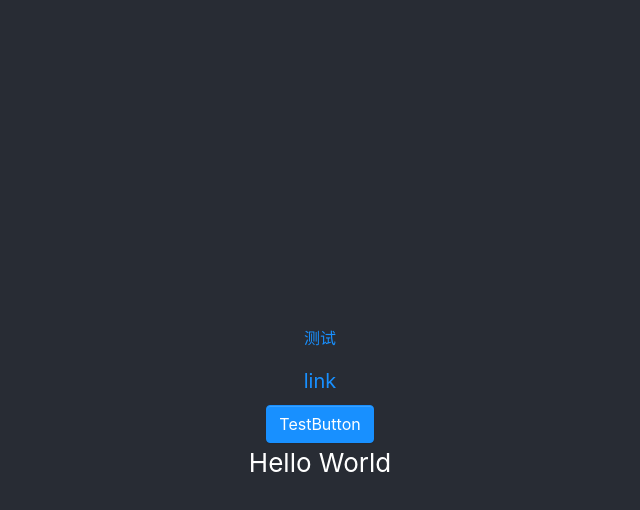
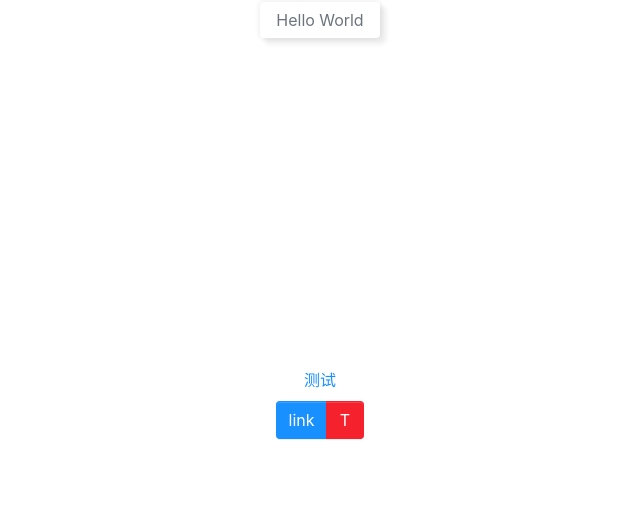
Before and after one commit to YeeZC/sabre-ui, a React (Create React App) app: page / in a window 1280 px wide. Shown: the top 510 px of the page, without its empty margins (320-960 px from the left). Built offline with nearby package versions, Linux system fonts and the light colour scheme.

Commit message:
Message Stylesheet

```diff
--- a/src/App.css
+++ b/src/App.css
@@ -14,7 +14,6 @@
 }
 
 .App-header {
-  background-color: #282c34;
   min-height: 100vh;
   display: flex;
   flex-direction: column;
--- a/src/App.tsx
+++ b/src/App.tsx
@@ -1,18 +1,20 @@
-import React, {useRef} from 'react';
+import React from 'react';
 import './App.css';
 import Message from './components/Message';
-import Button from './components/Button';
+import Button, {Group} from "./components/Button";
 import Link from './components/Link';
 function App() {
   return (
     <div className="App">
       <header className="App-header">
         <Link to="https://baidu.com">测试</Link>
-        <Button type='link' size="large">link</Button>
-        <Button type='primary' onClick={() => {
+          <Group>
+        <Button type='primary' formType={"submit"}>link</Button>
+        <Button danger onClick={() => {
             console.log('hello')
-        }}>TestButton</Button>
-        <Message text="Hello World" type="primary"/>
+        }}>T</Button>
+          </Group>
+        <Message text="Hello World" type="info"/>
 
       </header>
     </div>
--- a/src/components/Button/_style.scss
+++ b/src/components/Button/_style.scss
@@ -11,11 +11,11 @@
   vertical-align: middle;
   background-image: none;
   border: $btn-border-width solid transparent;
-  @include button-size( $btn-padding-y,  $btn-padding-x,  $btn-font-size,  $border-radius);
+  @include button-size($btn-min-height, $btn-padding-y,  $btn-padding-x,  $btn-font-size,  $border-radius);
   box-shadow: $btn-box-shadow;
   cursor: pointer;
   transition: $btn-transition;
-  &.disabled,
+  &.btn-disabled,
   &[disabled] {
     cursor: not-allowed;
     opacity: $btn-disabled-opacity;
@@ -24,29 +24,73 @@
       pointer-events: none;
     }
   }
+  &.btn-danger {
+    @include button-style($danger, $danger, $white);
+    &.btn-dashed {
+      @include btn-dashed($danger);
+    }
+  }
+
 }
 
 .btn-size-large {
-  @include button-size($btn-padding-y-lg, $btn-padding-x-lg, $btn-font-size-lg, $btn-border-radius-lg);
+  @include button-size($btn-min-height-lg, $btn-padding-y-lg, $btn-padding-x-lg, $btn-font-size-lg, $btn-border-radius-lg);
+  @include btn-gp-style($btn-border-radius-lg);
+  &.btn-circle {
+    @include btn-circle($btn-min-height-lg)
+  }
 }
 .btn-size-small {
-  @include button-size($btn-padding-y-sm, $btn-padding-x-sm, $btn-font-size-sm, $btn-border-radius-sm);
+  @include button-size($btn-min-height-sm, $btn-padding-y-sm, $btn-padding-x-sm, $btn-font-size-sm, $btn-border-radius-sm);
+  @include btn-gp-style($btn-border-radius-sm);
+  &.btn-circle {
+    @include btn-circle($btn-min-height-sm)
+  }
 }
 .btn-size-default {
-  @include button-size($btn-padding-y, $btn-padding-x, $btn-font-size, $btn-border-radius);
+  @include button-size($btn-min-height, $btn-padding-y, $btn-padding-x, $btn-font-size, $btn-border-radius);
+  @include btn-gp-style($btn-border-radius);
+  &.btn-circle {
+    @include btn-circle($btn-min-height)
+  }
 }
 .btn-default {
-  @include button-style($white, $gray-4, $body-color, $white, $primary, $primary)
+  @include button-style($white, $body-color, $body-color, $white, $primary, $primary);
+  &.btn-dashed {
+    @include btn-dashed($body-color);
+  }
 }
 
 .btn-primary {
-  @include button-style($primary, $primary, $white)
+  @include button-style($primary, $primary, $white);
+  &.btn-dashed {
+    @include btn-dashed($primary);
+  }
 }
+
 .btn-danger {
-  @include button-style($danger, $danger, $white)
+  @include button-style($danger, $danger, $white);
+  &.btn-dashed {
+    @include btn-dashed($danger);
+  }
+}
+
+.btn-warn {
+  @include button-style($warn, $warn, $white);
+  &.btn-dashed {
+    @include btn-dashed($warn);
+  }
+}
+
+.btn-success {
+  @include button-style($success, $success, $white);
+  &.btn-dashed {
+    @include btn-dashed($success);
+  }
 }
 
 .btn-link {
+  background: none;
   font-weight: $font-weight-normal;
   color: $btn-link-color;
   text-decoration: $link-decoration;
@@ -61,8 +105,17 @@
     box-shadow: none;
   }
   &:disabled,
-  &.disabled {
+  &.btn-disabled {
     color: $btn-link-disabled-color;
     pointer-events: none;
   }
+  &.btn-gp-last {
+
+  }
+  &.btn-gp-first {
+
+  }
+  &.btn-gp-mid {
+
+  }
 }
--- a/src/components/Button/index.tsx
+++ b/src/components/Button/index.tsx
@@ -1,30 +1,45 @@
-import React from 'react';
-import {ButtonType, SizeType} from '../../data';
-import classnames from 'classnames';
+
+import React, {ReactElement} from "react";
+import classnames from "classnames";
 
 export declare interface ButtonProps {
     type?: ButtonType;
     danger?: boolean;
     className?: string;
+    formType?: 'submit' | 'reset' | 'button';
     size?: SizeType;
+    shape?: ButtonShape;
     disabled?: boolean;
-    icon?: React.ReactNode,
+    icon?: React.ReactNode;
+    dashed?: boolean;
     onClick?: () => void;
 }
 
+type ButtonShape = 'circle' | 'square'
+
+
 const Button: React.FC<ButtonProps> = (props) => {
-    const {type, icon, className, danger, size, disabled, children, ...restProps} = props;
+    const {type, icon, className, danger, formType, dashed, size, shape, disabled, children, onClick, ...restProps} = props;
     const classes = classnames('btn', className, {
         [`btn-${type}`]: type,
         [`btn-size-${size}`]: size,
+        [`btn-${shape}`]: shape,
         'btn-danger': danger,
-        'btn-disabled': disabled
+        'btn-disabled': disabled,
+        'btn-dashed': dashed
     })
-    if (type === 'link') {
-        return (<a className={classes} href='#' {...restProps}>{icon ? <span>{icon}&nbsp;</span> : <span/>}{children}</a>)
+    switch (formType) {
+        case "reset":
+        case "submit":
+            return (<button type={formType} className={classes} disabled={disabled} {...restProps}>
+                {icon ? <span>{icon}&nbsp;</span> :
+                    <span/>}{children}</button> )
+        default: {
+            const onClickFunc = disabled ? () => {} : onClick;
+            return (<span className={classes} onClick={onClickFunc} {...restProps}>{icon ? <span>{icon}&nbsp;</span> :
+                <span/>}{children}</span>)
+        }
     }
-    return (<button className={classes} {...restProps} disabled={disabled}>{icon ? <span>{icon}&nbsp;</span> :
-        <span/>}{children}</button>)
 }
 
 Button.defaultProps = {
@@ -32,8 +47,32 @@ Button.defaultProps = {
     type: 'default',
     disabled: false,
     size: 'default',
+    shape: 'square',
+    formType: 'button',
     onClick: () => {
     }
 }
 
+const BtnGroup: React.FC<{}> = ({children, ...rest}) => {
+
+    const nodes = React.Children.toArray(children).filter(child => {
+        return child as ReactElement;
+    });
+
+    const length = nodes.length;
+    return (<span className={'btn-gp'}>{nodes.map((child, idx) => {
+        const element = child as ReactElement;
+        const {className} = element.props;
+        return React.cloneElement(element, {
+            className: classnames(className, {
+                'btn-gp-first': idx === 0,
+                'btn-gp-last': idx === length-1,
+                'btn-gp-mid': idx >0 && idx < length - 1
+            })
+        })
+    })}</span>)
+}
+
+export const Group = BtnGroup;
+
 export default Button;
--- a/src/components/Message/_style.scss
+++ b/src/components/Message/_style.scss
@@ -1 +1,27 @@
-@import '../../styles/variables'
+.msg {
+  display: inline-block;
+  font-weight: $btn-font-weight;
+  line-height: $btn-line-height;
+  color: $body-color;
+  white-space: nowrap;
+  vertical-align: middle;
+  background-image: none;
+  font-size: $font-size-base;
+  ox-sizing: border-box;
+  margin: 0;
+  padding: 0;
+  font-variant: tabular-nums;
+  list-style: none;
+  position: fixed;
+  top: 8px;
+  left: 0;
+  z-index: 1010;
+  width: 100%;
+  pointer-events: none;
+}
+
+.msg-content {
+  box-shadow: 5px 5px 5px 1px rgba($black, .075), 0 0 5px 1px rgba($black, .075);
+  padding: .5rem 1rem;
+  border-radius: $btn-border-radius;
+}
--- a/src/components/Message/index.tsx
+++ b/src/components/Message/index.tsx
@@ -1,31 +1,30 @@
 import React from 'react';
-import { StatusType } from '../../data';
 import classnames from 'classnames';
 
 export declare interface MessageProps {
     type?: StatusType;
     className?: string;
     text: React.ReactNode;
-    danger?: boolean;
 }
 
 const Message: React.FC<MessageProps> = (props) => {
-    const {type, className, text, danger} = props;
+    const {type, className, text} = props;
     const classes = classnames('msg', className, {
-        [`msg-${type}`]: type && !danger,
-        'msg-danger': danger
+        [`msg-${type}`]: type,
     })
 
 return (
 <div className={classes}>
+    <span className="msg-content">
     {text}
     {props.children}
+    </span>
     </div>
     )
 }
 
 Message.defaultProps = {
-    danger: false
+    type: "info"
 }
 
 export default Message;
--- a/src/data.d.ts
+++ b/src/data.d.ts
@@ -1,5 +1,4 @@
-import { type } from "os";
 
-type StatusType = 'info' | 'primary' | 'success' | 'warn';
-type ButtonType = 'default' | 'primary' | 'success' | 'warn' | 'dash' | 'link';
+type StatusType = 'info' | 'success' | 'warn' | 'error';
+type ButtonType = 'default' | 'primary' | 'success' | 'warn' | 'link';
 type SizeType = 'default' | 'small' | 'large';
--- a/src/styles/_mixin.scss
+++ b/src/styles/_mixin.scss
@@ -1,7 +1,62 @@
-@mixin button-size($padding-y, $padding-x, $font-size, $border-raduis) {
+@mixin button-size($min-size, $padding-y, $padding-x, $font-size, $border-radius) {
   padding: $padding-y $padding-x;
   font-size: $font-size;
-  border-radius: $border-raduis;
+  border-radius: $border-radius;
+  min-height: $min-size;
+  min-width: $min-size;
+}
+
+@mixin btn-circle($min-size) {
+  border-radius: $min-size / 2
+}
+
+@mixin btn-gp-style($border-radius) {
+  &.btn-gp-last {
+    border-left: none;
+    border-radius: 0 $border-radius $border-radius 0;
+    &.btn-dashed {
+      border-left: none;
+    }
+  }
+  &.btn-gp-first {
+    border-right: none;
+    border-radius: $border-radius 0 0 $border-radius;
+    &.btn-dashed {
+      border-right: $btn-border-width dashed;
+    }
+  }
+  &.btn-gp-mid {
+    border-left: none;
+    border-right: none;
+    border-radius: 0;
+    &.btn-dashed {
+      border-right: $btn-border-width dashed;
+    }
+  }
+}
+
+@mixin btn-dashed($border-color, $hover-border: lighten($border-color, 10%)) {
+  color: $border-color;
+  background: none;
+  border-color: $border-color;
+  border-style: dashed;
+  &:hover {
+    color: $border-color;
+    background: none;
+    border-color: $hover-border;
+  }
+  &:focus,
+  &.focus {
+    color: $border-color;
+    background: none;
+    border-color: $hover-border;
+  }
+  &:disabled,
+  &.btn-disabled {
+    color: $border-color;
+    background: none;
+    border-color: $border-color;
+  }
 }
 
 @mixin button-style(
@@ -27,7 +82,7 @@
     border-color: $hover-border;
   }
   &:disabled,
-  &.disabled {
+  &.btn-disabled {
     color: $color;
     background: $background;
     border-color: $border;
--- a/src/styles/_variables.scss
+++ b/src/styles/_variables.scss
@@ -81,7 +81,7 @@ $link-hover-decoration:                   underline !default;
 
 // body
 $body-bg:                   $white !default;
-$body-color:                $gray-9 !default;
+$body-color:                $gray-6 !default;
 $body-text-align:           null !default;
 
 // Spacing
@@ -177,15 +177,18 @@ $btn-padding-x:               .75rem !default;
 $btn-font-family:             $font-family-base !default;
 $btn-font-size:               $font-size-base !default;
 $btn-line-height:             $line-height-base !default;
+$btn-min-height:              2.375rem !default;
 
 //不同大小按钮的 padding 和 font size
 $btn-padding-y-sm:            .25rem !default;
 $btn-padding-x-sm:            .5rem !default;
 $btn-font-size-sm:            $font-size-sm !default;
+$btn-min-height-sm:           2rem !default;
 
 $btn-padding-y-lg:            .5rem !default;
 $btn-padding-x-lg:            1rem !default;
 $btn-font-size-lg:            $font-size-lg !default;
+$btn-min-height-lg:           3rem !default;
 
 // 按钮边框
 $btn-border-width:            $border-width !default;
```
